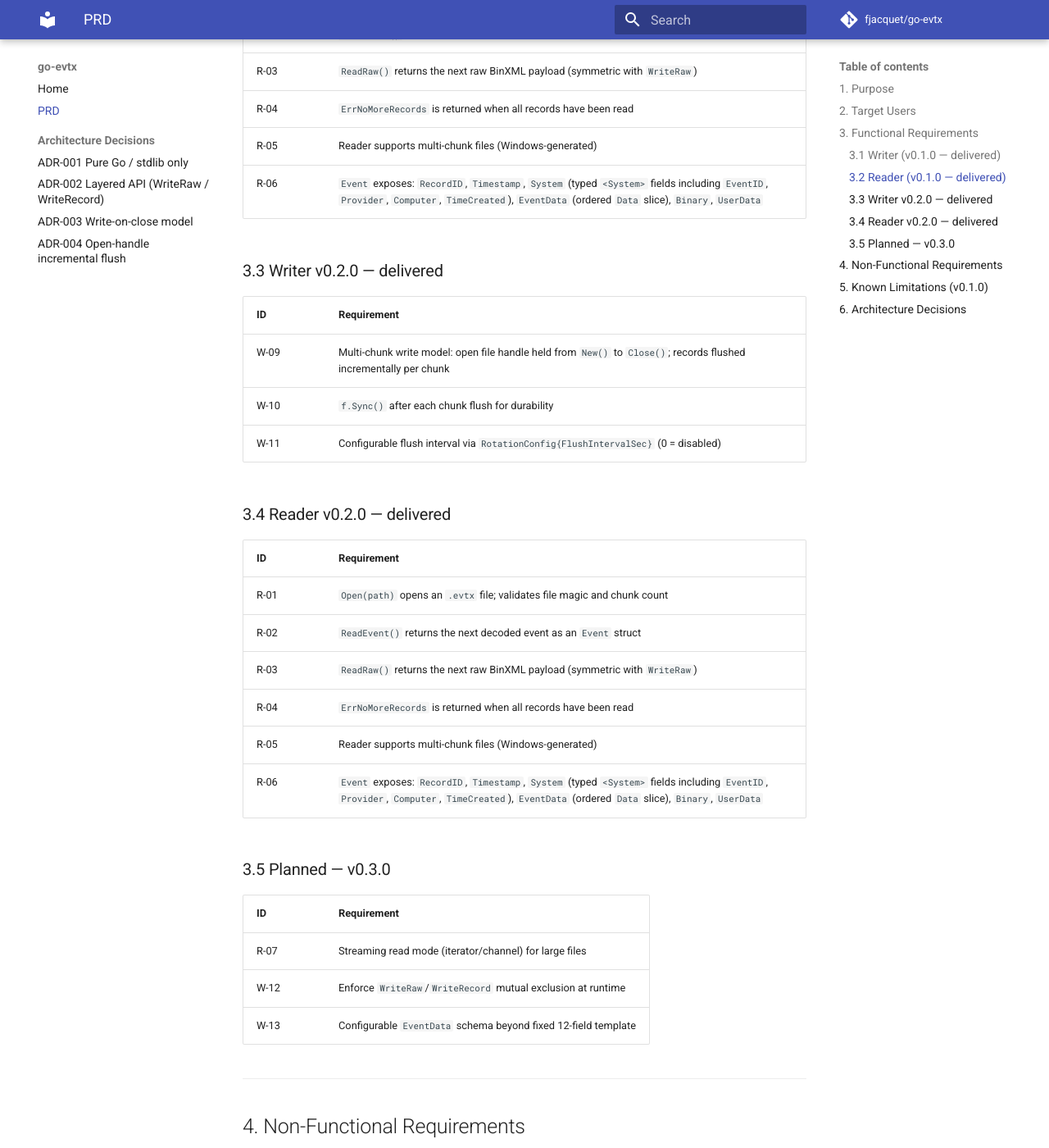
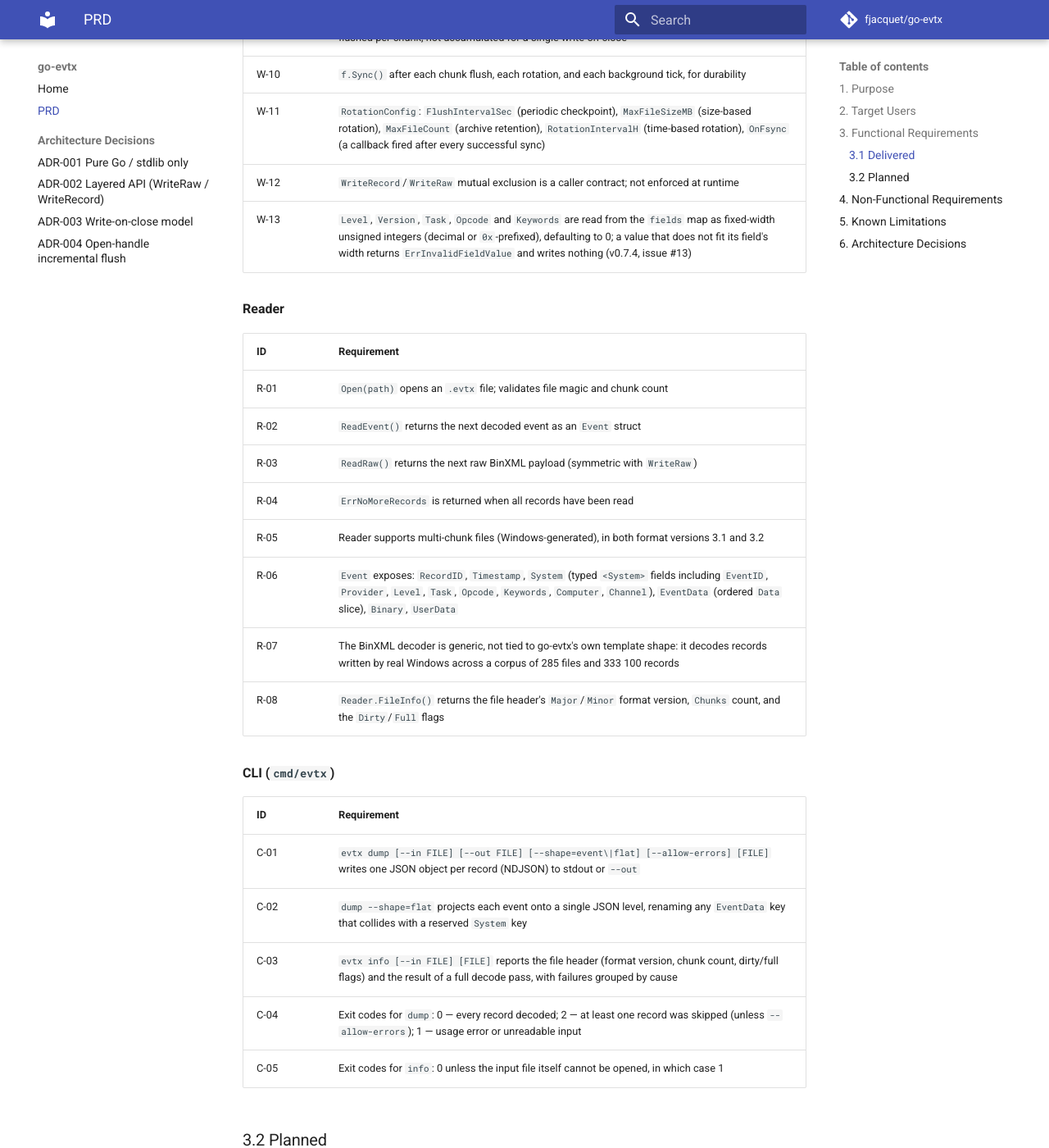
Before and after one commit to fjacquet/go-evtx, an MkDocs documentation site: the page built from docs/PRD.md, in a window 1280 px wide and 1400 px high, scrolled down 1586 px. Shown: the whole window at 82% size. Built offline with MkDocs 1.6.1 and Material for MkDocs 9.7.7, drawn with Linux system fonts in a browser that asks for light colours; comment, search, counter and statistics services are not loaded; some of the changed text lies outside the part shown.

Commit message:
docs: rewrite the PRD, add ADR-006 and a user guide
The PRD said 0.2.0 and March, and its known-limitations table was wrong in
both directions: it listed gaps closed in v0.3-v0.7 and omitted the one
that bites, the writer's single event shape.

ADR-006 traces the method that ended the seventeen-task hunt — the corpus
derives, the specification names, the VM confirms, CI records. It lived
only in CLAUDE.md, which is agent instructions, not a decision record.

Co-Authored-By: Claude Opus 5 <noreply@anthropic.com>
Claude-Session: https://claude.ai/code/session_01V4aa2erUpGicpwi3pPi6Ds

```diff
--- a/docs/PRD.md
+++ b/docs/PRD.md
@@ -1,8 +1,8 @@
 # Product Requirements Document — go-evtx
 
 **Status:** Active
-**Version:** 0.2.0
-**Last updated:** 2026-03-05
+**Version:** 0.8.0
+**Last updated:** 2026-08-10
 
 ---
 
@@ -20,25 +20,33 @@
 | **Forensics engineers** | Read `.evtx` files from disk; replay or filter event records |
 | **Log forwarders** | Forward BinXML payloads between systems using `ReadRaw` / `WriteRaw` |
 | **Security researchers** | Generate synthetic EVTX fixtures for tooling tests |
+| **Operators / analysts** | Inspect and export `.evtx` files from a shell, without writing Go, via the `evtx` CLI |
 
 ---
 
 ## 3. Functional Requirements
 
-### 3.1 Writer (v0.1.0 — delivered)
+### 3.1 Delivered
+
+**Writer**
 
 | ID | Requirement |
 |----|-------------|
-| W-01 | `New(path)` creates a `Writer`; parent directories are created automatically |
+| W-01 | `New(path, RotationConfig)` creates a `Writer`; parent directories are created automatically; the file is only created once at least one record is written |
 | W-02 | `WriteRecord(eventID, fields)` encodes structured fields as template-based BinXML |
 | W-03 | `WriteRaw(payload)` accepts a pre-encoded BinXML payload and wraps it with a record header |
-| W-04 | `Close()` assembles the EVTX file header + chunk header with correct CRC32 and writes to disk |
-| W-05 | `Close()` with no writes produces no file and returns `nil` |
-| W-06 | All `Writer` methods are safe for concurrent use |
-| W-07 | Reserved field keys: `ProviderName`, `Computer`, `TimeCreated` (RFC3339Nano) |
+| W-04 | `Close()` flushes any pending chunk, patches CRC32s, and closes the file handle; idempotent via `sync.Once` |
+| W-05 | `Close()` with no writes removes the placeholder file and returns `nil` |
+| W-06 | All `Writer` methods are safe for concurrent use (mutex-guarded) |
+| W-07 | Reserved field keys: `ProviderName` (mandatory — see `ErrMissingProviderName`), `Computer`, `Channel`, `TimeCreated` (RFC3339Nano), `ProviderGuid` |
 | W-08 | 12 `EventData` fields supported: `SubjectUserSid`, `SubjectUserName`, `SubjectDomainName`, `SubjectLogonId`, `ObjectServer`, `ObjectType`, `ObjectName`, `HandleId`, `AccessList`, `AccessMask`, `ProcessId`, `ProcessName` |
+| W-09 | Open-handle incremental flush: the file handle is held from `New()` to `Close()`; records are flushed per chunk, not accumulated for a single write-on-close |
+| W-10 | `f.Sync()` after each chunk flush, each rotation, and each background tick, for durability |
+| W-11 | `RotationConfig`: `FlushIntervalSec` (periodic checkpoint), `MaxFileSizeMB` (size-based rotation), `MaxFileCount` (archive retention), `RotationIntervalH` (time-based rotation), `OnFsync` (a callback fired after every successful sync) |
+| W-12 | `WriteRecord`/`WriteRaw` mutual exclusion is a caller contract; not enforced at runtime |
+| W-13 | `Level`, `Version`, `Task`, `Opcode` and `Keywords` are read from the `fields` map as fixed-width unsigned integers (decimal or `0x`-prefixed), defaulting to 0; a value that does not fit its field's width returns `ErrInvalidFieldValue` and writes nothing (v0.7.4, issue #13) |
 
-### 3.2 Reader (v0.1.0 — delivered)
+**Reader**
 
 | ID | Requirement |
 |----|-------------|
@@ -46,35 +54,27 @@
 | R-02 | `ReadEvent()` returns the next decoded event as an `Event` struct |
 | R-03 | `ReadRaw()` returns the next raw BinXML payload (symmetric with `WriteRaw`) |
 | R-04 | `ErrNoMoreRecords` is returned when all records have been read |
-| R-05 | Reader supports multi-chunk files (Windows-generated) |
-| R-06 | `Event` exposes: `RecordID`, `Timestamp`, `System` (typed `<System>` fields including `EventID`, `Provider`, `Computer`, `TimeCreated`), `EventData` (ordered `Data` slice), `Binary`, `UserData` |
+| R-05 | Reader supports multi-chunk files (Windows-generated), in both format versions 3.1 and 3.2 |
+| R-06 | `Event` exposes: `RecordID`, `Timestamp`, `System` (typed `<System>` fields including `EventID`, `Provider`, `Level`, `Task`, `Opcode`, `Keywords`, `Computer`, `Channel`), `EventData` (ordered `Data` slice), `Binary`, `UserData` |
+| R-07 | The BinXML decoder is generic, not tied to go-evtx's own template shape: it decodes records written by real Windows across a corpus of 285 files and 333 100 records |
+| R-08 | `Reader.FileInfo()` returns the file header's `Major`/`Minor` format version, `Chunks` count, and the `Dirty`/`Full` flags |
 
-### 3.3 Writer v0.2.0 — delivered
+**CLI (`cmd/evtx`)**
 
 | ID | Requirement |
 |----|-------------|
-| W-09 | Multi-chunk write model: open file handle held from `New()` to `Close()`; records flushed incrementally per chunk |
-| W-10 | `f.Sync()` after each chunk flush for durability |
-| W-11 | Configurable flush interval via `RotationConfig{FlushIntervalSec}` (0 = disabled) |
+| C-01 | `evtx dump [--in FILE] [--out FILE] [--shape=event\|flat] [--allow-errors] [FILE]` writes one JSON object per record (NDJSON) to stdout or `--out` |
+| C-02 | `dump --shape=flat` projects each event onto a single JSON level, renaming any `EventData` key that collides with a reserved `System` key |
+| C-03 | `evtx info [--in FILE] [FILE]` reports the file header (format version, chunk count, dirty/full flags) and the result of a full decode pass, with failures grouped by cause |
+| C-04 | Exit codes for `dump`: 0 — every record decoded; 2 — at least one record was skipped (unless `--allow-errors`); 1 — usage error or unreadable input |
+| C-05 | Exit codes for `info`: 0 unless the input file itself cannot be opened, in which case 1 |
 
-### 3.4 Reader v0.2.0 — delivered
+### 3.2 Planned
 
 | ID | Requirement |
 |----|-------------|
-| R-01 | `Open(path)` opens an `.evtx` file; validates file magic and chunk count |
-| R-02 | `ReadEvent()` returns the next decoded event as an `Event` struct |
-| R-03 | `ReadRaw()` returns the next raw BinXML payload (symmetric with `WriteRaw`) |
-| R-04 | `ErrNoMoreRecords` is returned when all records have been read |
-| R-05 | Reader supports multi-chunk files (Windows-generated) |
-| R-06 | `Event` exposes: `RecordID`, `Timestamp`, `System` (typed `<System>` fields including `EventID`, `Provider`, `Computer`, `TimeCreated`), `EventData` (ordered `Data` slice), `Binary`, `UserData` |
-
-### 3.5 Planned — v0.3.0
-
-| ID | Requirement |
-|----|-------------|
-| R-07 | Streaming read mode (iterator/channel) for large files |
-| W-12 | Enforce `WriteRaw`/`WriteRecord` mutual exclusion at runtime |
-| W-13 | Configurable `EventData` schema beyond fixed 12-field template |
+| R-09 | Streaming read mode (iterator/channel) for large files |
+| W-14 | Configurable `EventData` schema beyond the fixed 12-field template |
 
 ---
 
@@ -85,19 +85,19 @@
 | NF-01 | Zero external dependencies (`go.mod` references only stdlib) |
 | NF-02 | `CGO_ENABLED=0` compatible; no C compiler required |
 | NF-03 | Cross-platform: Linux, macOS, Windows (GOARCH amd64 and arm64) |
-| NF-04 | Output files parseable by `python-evtx`, Windows Event Viewer, and Velociraptor |
-| NF-05 | CI on every push/PR: `go test ./...`, `go vet`, `golangci-lint` |
+| NF-04 | Every CI run measures acceptance on Windows against `EventLogReader`, `EventLogRecord.ToXml()`, `Get-WinEvent` (both orderings), and `wevtutil`, plus parsing by `python-evtx` 0.8.1 on Linux — all merge gates |
+| NF-05 | CI on every push/PR: `go test -race ./...`, `go vet`, `golangci-lint` |
 
 ---
 
-## 5. Known Limitations (v0.1.0)
+## 5. Known Limitations
 
-| Limitation | Impact | Planned fix |
-|------------|--------|-------------|
-| `WriteRecord`/`WriteRaw` must not be mixed in one session | Caller contract only; not enforced at runtime | v0.3.0 |
-| Fixed 12-field `EventData` schema | Cannot represent arbitrary Windows event schemas | Post-v0.3.0 |
-| BinXML decoder targets our own template format | May misparse complex Windows-native templates | Post-v0.3.0 |
-| No streaming read API | Full multi-chunk file must be iterated record-by-record | v0.3.0 |
+| Limitation | Impact | Status |
+|---|---|---|
+| The writer emits one event shape: one template, twelve fixed `<Data>` names, no `UserData`, no `Binary`, no typed values | Cannot represent an arbitrary Windows event. What it writes is accepted by Windows; what it can write is a fraction of what Windows writes | Largest open item; needs its own design |
+| `AnsiString` (type 0x02) is not decoded | 26 records across 4 of 285 corpus files fail to decode | Deliberate: the format carries no codepage, so any decoding would be a guess |
+| The 3.2 template bucket rule is unknown | None. go-evtx writes 3.1, and the reader resolves templates by offset, never by bucket | Documented gap |
+| `WriteRecord` and `WriteRaw` must not be mixed in one session | Caller contract, not enforced at runtime | Open |
 
 ---
 
@@ -109,3 +109,5 @@ See [`docs/adr/`](adr/) for the full decision log:
 - [ADR-002](adr/ADR-002-layered-api-writeraw-writerecord.md) — Layered API: WriteRaw + WriteRecord
 - [ADR-003](adr/ADR-003-write-on-close-model.md) — Write-on-Close model (superseded in v0.2.0)
 - [ADR-004](adr/ADR-004-open-handle-incremental-flush.md) — Open-handle incremental flush model (v0.2.0)
+- [ADR-005](adr/ADR-005-ship-cli-binaries.md) — Ship CLI binaries
+- [ADR-006](adr/ADR-006-corpus-derived-format-method.md) — Derive format rules from a corpus, not from one sample
```
Also changed, not shown: README.md (+22 -0 lines), docs/adr/ADR-005-ship-cli-binaries.md (+3 -3 lines), docs/adr/ADR-006-corpus-derived-format-method.md (added, +75 -0 lines), docs/index.md (+4 -0 lines), docs/user-guide.md (added, +279 -0 lines).
